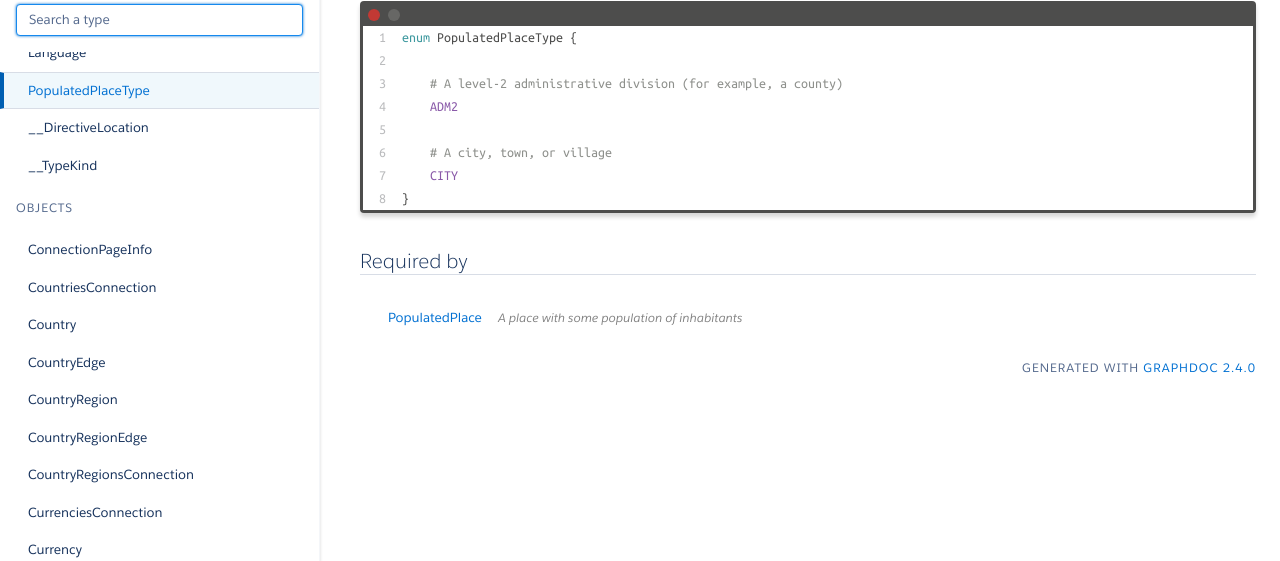
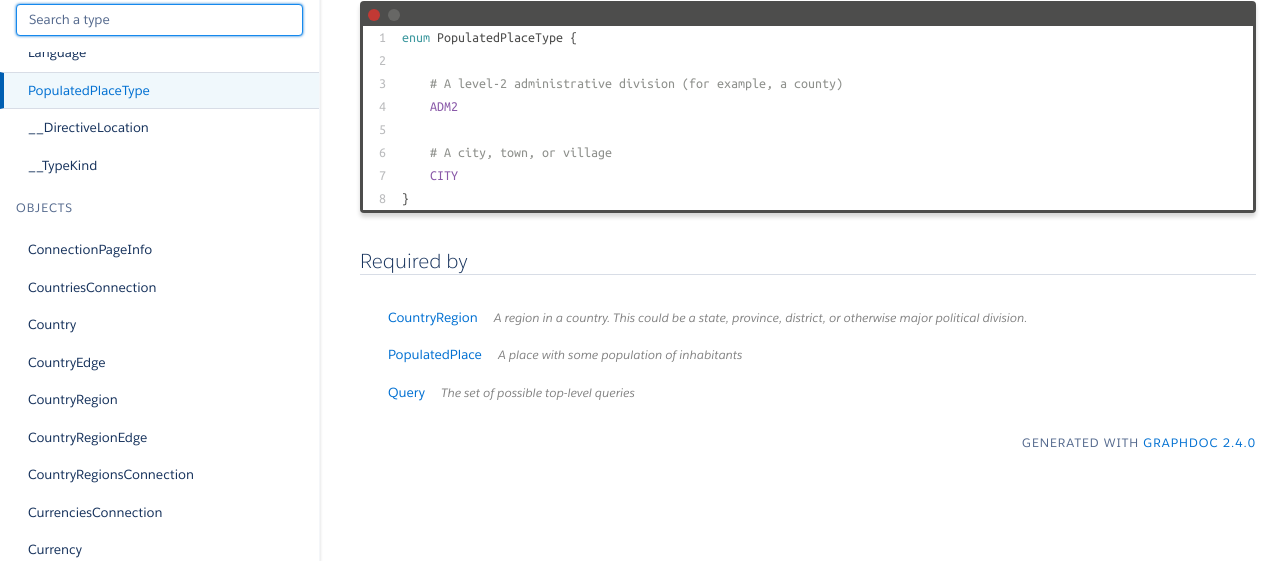
Before and after one commit to wirefreethought/geodb-cities-graphql-api, a plain HTML site: page docs/populatedplacetype.doc.html in a window 1280 px wide. Shown: the part 239-800 px from the top of the page. Drawn offline with Linux system fonts and the light colour scheme.

```diff
--- a/docs/populatedplacetype.doc.html
+++ b/docs/populatedplacetype.doc.html
@@ -325,7 +325,7 @@
                       </a>
                       Required by
                   </h2>
-                  <ul class="require-by"><li><a href="populatedplace.doc.html" title="PopulatedPlace - A place with some population of inhabitants">PopulatedPlace<em>A place with some population of inhabitants</em></a><li></ul>
+                  <ul class="require-by"><li><a href="countryregion.doc.html" title="CountryRegion - A region in a country. This could be a state, province, district, or otherwise major political division.">CountryRegion<em>A region in a country. This could be a state, province, district, or otherwise major political division.</em></a><li><li><a href="populatedplace.doc.html" title="PopulatedPlace - A place with some population of inhabitants">PopulatedPlace<em>A place with some population of inhabitants</em></a><li><li><a href="query.doc.html" title="Query - The set of possible top-level queries">Query<em>The set of possible top-level queries</em></a><li></ul>
               </div>
           </section>
           <footer>
```
Also changed, not shown: docs/countryregion.doc.html (+1 -1 lines), docs/populatedplace.doc.html (+1 -1 lines), docs/query.doc.html (+1 -1 lines), 1 other file.
